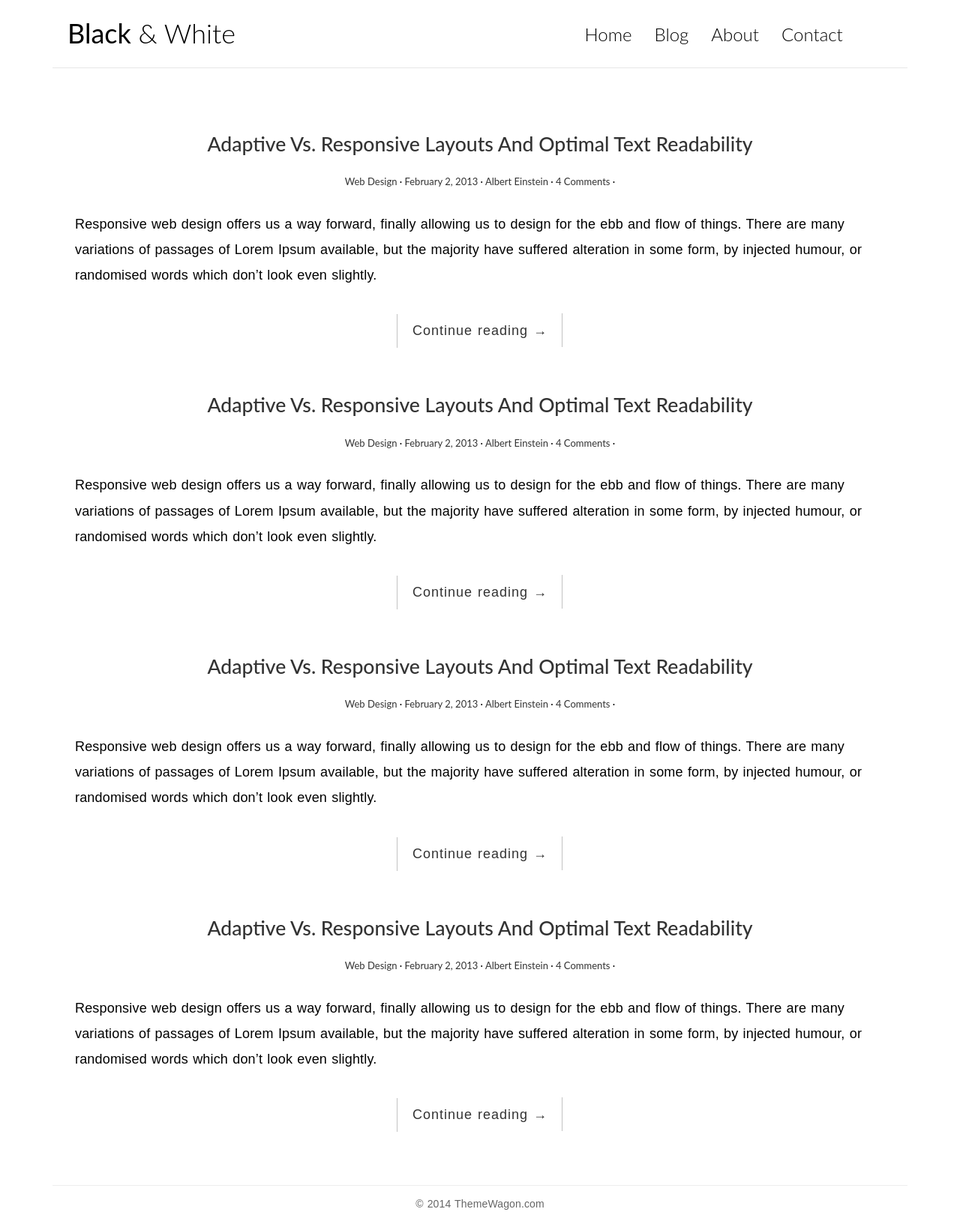
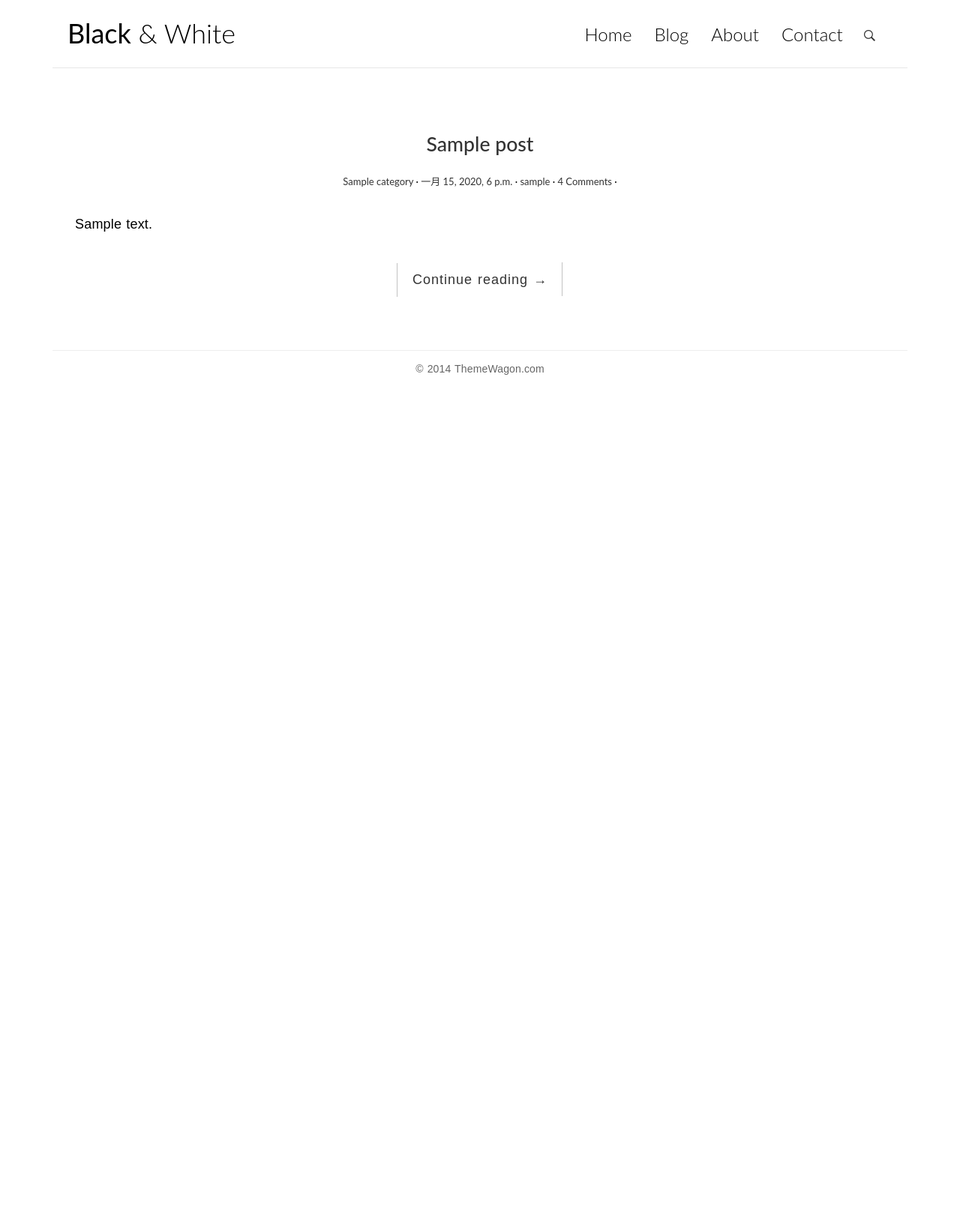
Before and after one commit to zhangjave/mysite, a Django app: template blog/templates/blog/full-width.html in a window 1280 px wide. Shown: the whole page at 75% size. After the commit the page ends 500 px from the top, so only its background shows below. Run offline with Django 3.2, Linux system fonts and the light colour scheme; the template is opened without the code that fills it: values that come from a table or form of the project are taken from there, others are empty; tables that the repository leaves empty hold one stand-in row (values such as "Sample post"); some libraries are stand-ins or nearby versions.

Commit message:
完成主页显示部分功能

```diff
--- a/blog/templates/blog/full-width.html
+++ b/blog/templates/blog/full-width.html
@@ -1,3 +1,4 @@
+{% load staticfiles %}
 <!DOCTYPE html>
 <html>
 	<head>
@@ -8,16 +9,16 @@
 	    <meta name="viewport" content="width=device-width, initial-scale=1">
 
        <!-- css -->
-		<link rel="stylesheet" href="css/bootstrap.min.css">
-		<link rel="stylesheet" href="css/ionicons.min.css">
-		<link rel="stylesheet" href="css/pace.css">
-	    <link rel="stylesheet" href="css/custom.css">
+        <link rel="stylesheet" href="http://code.ionicframework.com/ionicons/2.0.1/css/ionicons.min.css">
+        <link rel="stylesheet" href="{% static 'blog/css/bootstrap.min.css' %}">
+        <link rel="stylesheet" href="{% static 'blog/css/pace.css' %}">
+        <link rel="stylesheet" href="{% static 'blog/css/custom.css' %}">
 
         <!-- js -->
-	    <script src="js/jquery-2.1.3.min.js"></script>
-	    <script src="js/bootstrap.min.js"></script>
-	    <script src="js/pace.min.js"></script>
-	    <script src="js/modernizr.custom.js"></script>
+        <script src="{% static 'blog/js/jquery-2.1.3.min.js' %}"></script>
+        <script src="{% static 'blog/js/bootstrap.min.js' %}"></script>
+        <script src="{% static 'blog/js/pace.min.js' %}"></script>
+        <script src="{% static 'blog/js/modernizr.custom.js' %}"></script>
 	</head>
 
 	<body>
@@ -64,97 +65,31 @@
 			<div class="container">
 				<div class="row">
 					<main class="col-md-12">
-						<article class="post post-1">
+
+                        {% for post in post_list %}
+                            <article class="post {{ post.pk }}">
                                 <header class="entry-header">
                                     <h1 class="entry-title">
-									<a href="single.html">Adaptive Vs. Responsive Layouts And Optimal Text Readability</a>
+                                        <a href="single.html">{{ post.title }}</a>
                                     </h1>
                                     <div class="entry-meta">
-									<span class="post-category"><a href="#">Web Design</a></span>
+                                        <span class="post-category"><a href="#">{{ post.category }}</a></span>
 
-									<span class="post-date"><a href="#"><time class="entry-date" datetime="2012-11-09T23:15:57+00:00">February 2, 2013</time></a></span>
+                                        <span class="post-date"><a href="#"><time class="entry-date" datetime="2012-11-09T23:15:57+00:00">{{ post.created_time }}</time></a></span>
 
-									<span class="post-author"><a href="#">Albert Einstein</a></span>
+                                        <span class="post-author"><a href="#">{{ post.author }}</a></span>
 
                                         <span class="comments-link"><a href="">4 Comments</a></span>
                                     </div>
                                 </header>
                                 <div class="entry-content clearfix">
-								<p>Responsive web design offers us a way forward, finally allowing us to design for the ebb and flow of things. There are many variations of passages of Lorem Ipsum available, but the majority have suffered alteration in some form, by injected humour, or randomised words which don’t look even slightly.</p>
+                                    <p>{{ post.excerpt }}</p>
                                     <div class="read-more cl-effect-14">
                                         <a href="#" class="more-link">Continue reading <span class="meta-nav">→</span></a>
                                     </div>
                                 </div>
                             </article>
-
-						<article class="post post-2">
-							<header class="entry-header">
-								<h1 class="entry-title">
-									<a href="single.html">Adaptive Vs. Responsive Layouts And Optimal Text Readability</a>
-								</h1>
-								<div class="entry-meta">
-									<span class="post-category"><a href="#">Web Design</a></span>
-
-									<span class="post-date"><a href="#"><time class="entry-date" datetime="2012-11-09T23:15:57+00:00">February 2, 2013</time></a></span>
-
-									<span class="post-author"><a href="#">Albert Einstein</a></span>
-
-									<span class="comments-link"><a href="#">4 Comments</a></span>
-								</div>
-							</header>
-							<div class="entry-content clearfix">
-								<p>Responsive web design offers us a way forward, finally allowing us to design for the ebb and flow of things. There are many variations of passages of Lorem Ipsum available, but the majority have suffered alteration in some form, by injected humour, or randomised words which don’t look even slightly.</p>
-								<div class="read-more cl-effect-14">
-									<a href="#" class="more-link">Continue reading <span class="meta-nav">→</span></a>
-								</div>
-							</div>
-						</article>
-
-						<article class="post post-3">
-							<header class="entry-header">
-								<h1 class="entry-title">
-									<a href="single.html">Adaptive Vs. Responsive Layouts And Optimal Text Readability</a>
-								</h1>
-								<div class="entry-meta">
-									<span class="post-category"><a href="#" rel="category tag">Web Design</a></span>
-
-									<span class="post-date"><a href="#"><time class="entry-date" datetime="2012-11-09T23:15:57+00:00">February 2, 2013</time></a></span>
-
-									<span class="post-author"><a href="#">Albert Einstein</a></span>
-
-									<span class="comments-link"><a href="#">4 Comments</a></span>
-								</div>
-							</header>
-							<div class="entry-content clearfix">
-								<p>Responsive web design offers us a way forward, finally allowing us to design for the ebb and flow of things. There are many variations of passages of Lorem Ipsum available, but the majority have suffered alteration in some form, by injected humour, or randomised words which don’t look even slightly.</p>
-								<div class="read-more cl-effect-14">
-									<a href="#" class="more-link">Continue reading <span class="meta-nav">→</span></a>
-								</div>
-							</div>
-						</article>
-
-						<article class="post post-4">
-							<header class="entry-header">
-								<h1 class="entry-title">
-									<a href="single.html">Adaptive Vs. Responsive Layouts And Optimal Text Readability</a>
-								</h1>
-								<div class="entry-meta">
-									<span class="post-category"><a href="#" rel="category tag">Web Design</a></span>
-
-									<span class="post-date"><a href="#"><time class="entry-date" datetime="2012-11-09T23:15:57+00:00">February 2, 2013</time></a></span>
-
-									<span class="post-author"><a href="#">Albert Einstein</a></span>
-
-									<span class="comments-link"><a href="#">4 Comments</a></span>
-								</div>
-							</header>
-							<div class="entry-content clearfix">
-								<p>Responsive web design offers us a way forward, finally allowing us to design for the ebb and flow of things. There are many variations of passages of Lorem Ipsum available, but the majority have suffered alteration in some form, by injected humour, or randomised words which don’t look even slightly.</p>
-								<div class="read-more cl-effect-14">
-									<a href="#" class="more-link">Continue reading <span class="meta-nav">→</span></a>
-								</div>
-							</div>
-						</article>
+                        {% endfor %}
 					</main>
 				</div>
 			</div>
--- a/blog/urls.py
+++ b/blog/urls.py
@@ -2,6 +2,7 @@ from django.conf.urls import url
 from . import views
 
 urlpatterns = [
-    url(r'^$', views.index, name='index'),
-    url(r'^post/(?P<pk>[0-9]+)/$',views.detail,name='detail'),
+    url(r'^index/$', views.index, name='index'),
+    url(r'^post/(?P<pk>[0-9]+)/$', views.detail,name='detail'),
+    url(r'^full/$', views.full_list,  name='full_list'),
 ]
```
Also changed, not shown: blog/templates/blog/base.html (+20 -14 lines), blog/templates/blog/sidebar.html (added, +29 -0 lines), blog/views.py (+26 -5 lines). Lines whose indentation alone changed are shown as unchanged.
